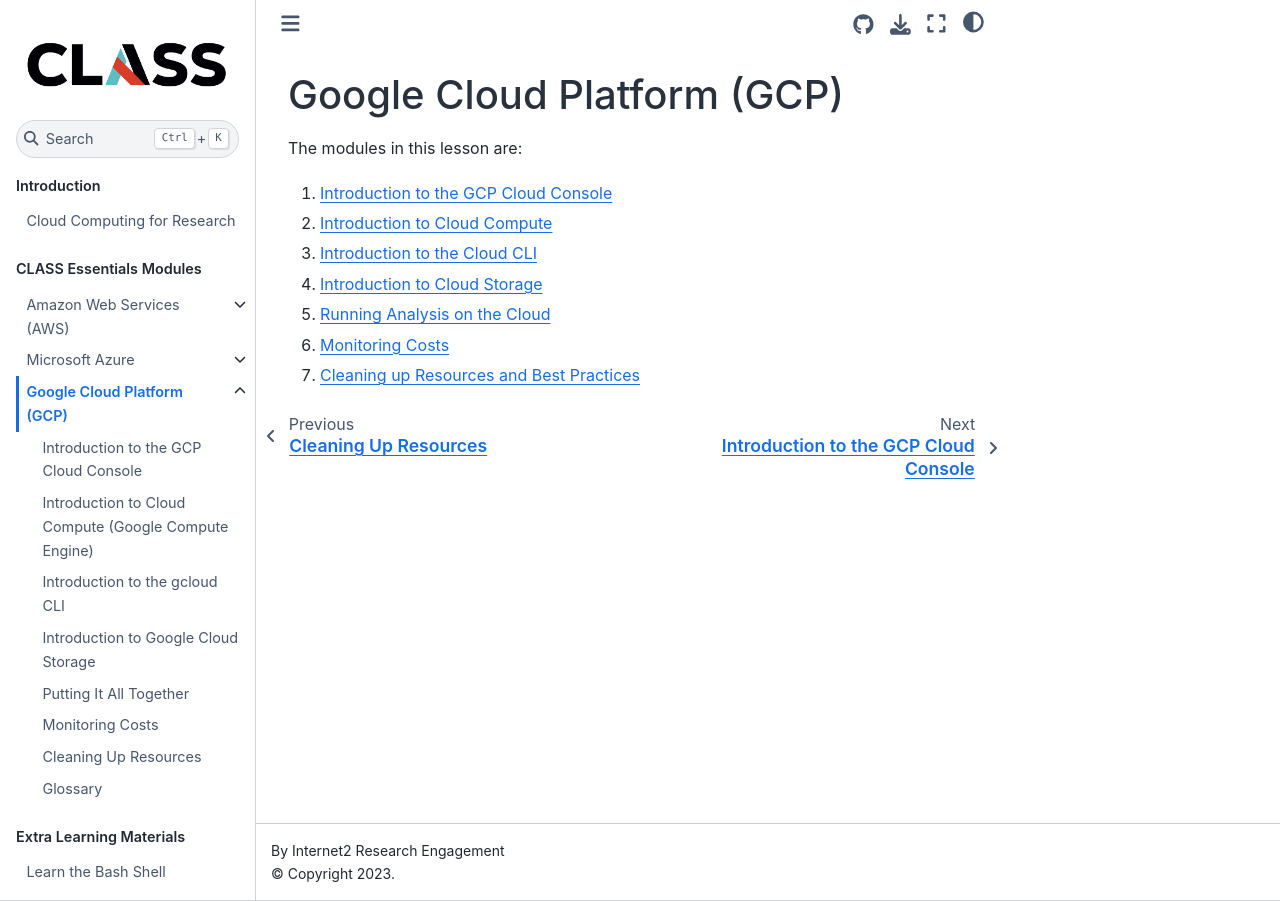
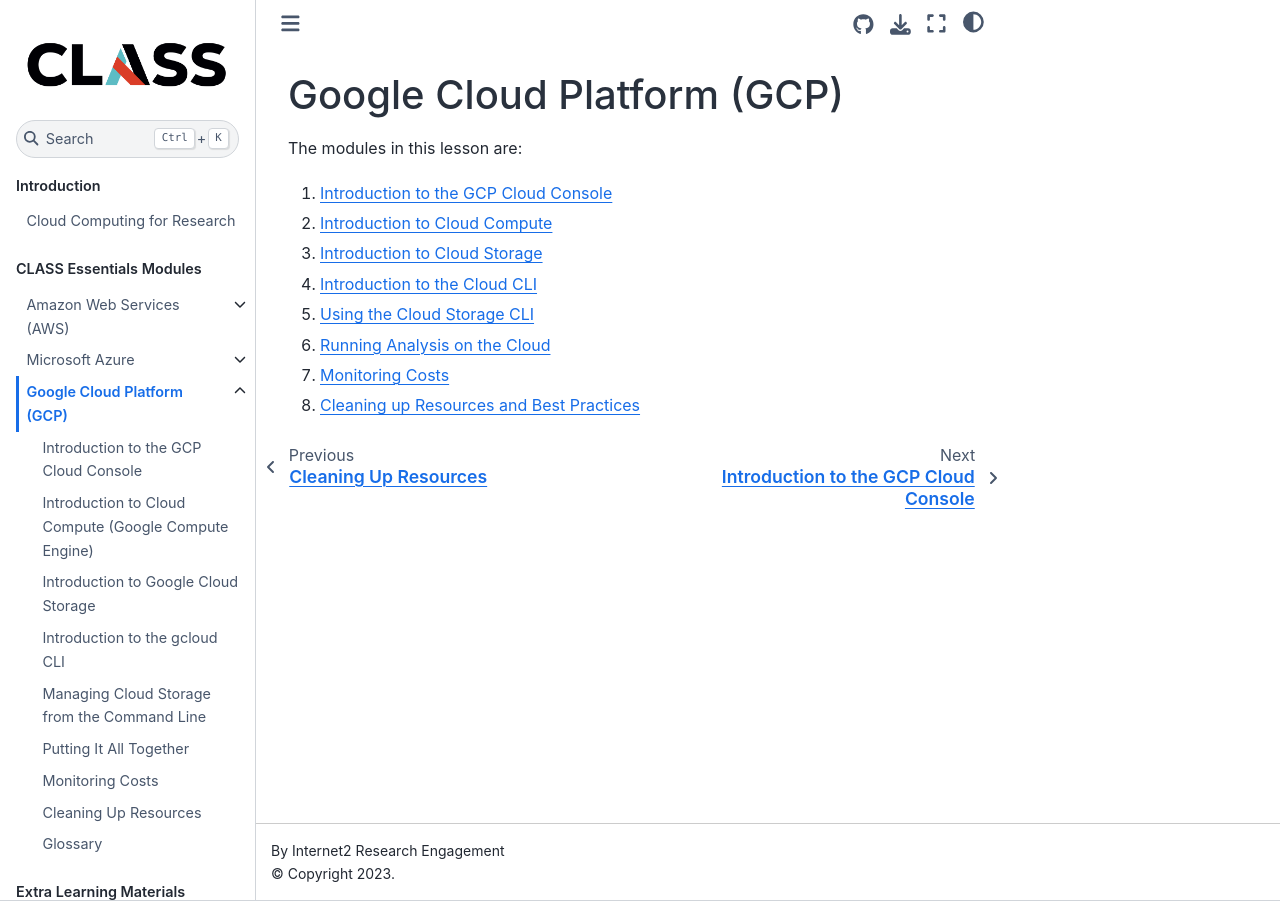
Before and after one commit to middelkoopt/CLASS-Essentials, a Jupyter Book: the page built from content/GCP/intro_to_GCP_Essentials.ipynb, in a window 1280 px wide. Built offline with Jupyter Book 1.0.4 settings and Sphinx 7.4.7 and the Sphinx Book theme 1.1.4, drawn with Linux system fonts in a browser that asks for light colours.

Commit message:
Add CLI Storage and put console storage after console compute

```diff
--- a/content/_toc.yml
+++ b/content/_toc.yml
@@ -37,8 +37,9 @@ parts:
       sections:
       - file: GCP/01_intro_to_cloud_console
       - file: GCP/02_intro_to_compute
+      - file: GCP/03_intro_to_cloud_storage
       - file: GCP/04_intro_to_cli
-      - file: GCP/05_intro_to_cloud_storage
+      - file: GCP/05_cli_storage
       - file: GCP/06_running_analysis
       - file: GCP/07_monitoring_costs
       - file: GCP/08_cleaning_up_resources
```
Also changed, not shown: content/GCP/03_intro_to_cloud_storage.ipynb (renamed from content/GCP/05_intro_to_cloud_storage.ipynb), content/GCP/05_cli_storage.ipynb (added), content/GCP/intro_to_GCP_Essentials.ipynb.
